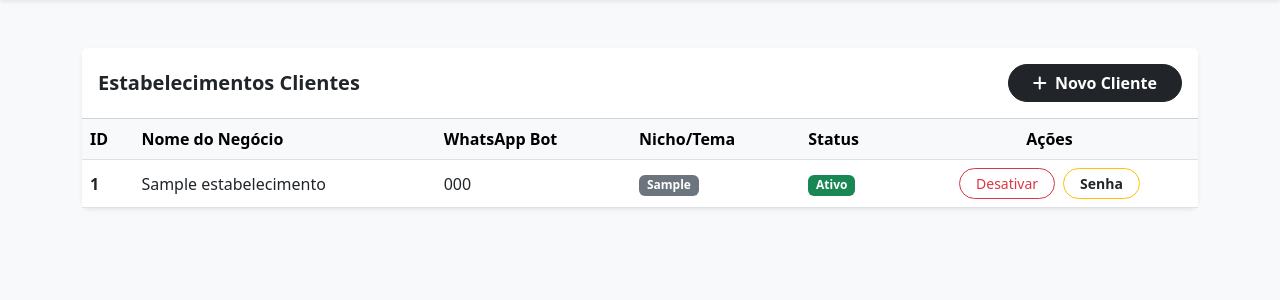
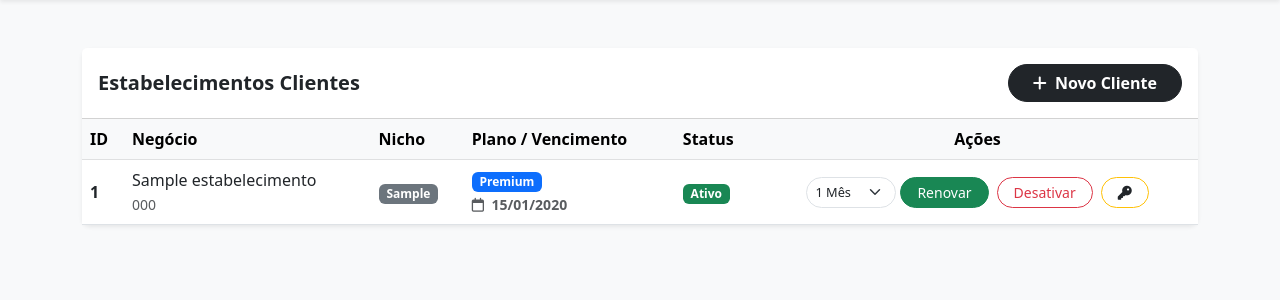
Before and after one commit to viniciusvpg/vpg_saas_manicure, a Flask app: template templates/painel_master.html in a window 1280 px wide. Shown: the part 56-356 px from the top of the page. Run offline with Flask 3, Linux system fonts and the light colour scheme; the template is opened without the code that fills it: values that come from a table or form of the project are taken from there, others are empty; tables that the repository leaves empty hold one stand-in row (values such as "Sample post").

Commit message:
Update painel_master.html

```diff
--- a/templates/painel_master.html
+++ b/templates/painel_master.html
@@ -37,9 +37,9 @@
                     <thead class="table-light text-secondary">
                         <tr>
                             <th>ID</th>
-                            <th>Nome do Negócio</th>
-                            <th>WhatsApp Bot</th>
-                            <th>Nicho/Tema</th>
+                            <th>Negócio</th>
+                            <th>Nicho</th>
+                            <th>Plano / Vencimento</th>
                             <th>Status</th>
                             <th class="text-center">Ações</th>
                         </tr>
@@ -48,8 +48,10 @@
                         {% for e in estabelecimentos %}
                         <tr>
                             <td class="fw-bold">{{ e.id }}</td>
-                            <td>{{ e.nome }}</td>
-                            <td>{{ e.telefone_bot }}</td>
+                            <td>
+                                {{ e.nome }}<br>
+                                <small class="text-muted">{{ e.telefone_bot }}</small>
+                            </td>
                             <td>
                                 {% if e.nicho == 'manicure' %}
                                     <span class="badge" style="background-color: #e87ba4;">Salão / Manicure</span>
@@ -61,6 +63,20 @@
                                     <span class="badge bg-secondary">{{ e.nicho }}</span>
                                 {% endif %}
                             </td>
+
+                            <td>
+                                {% if e.plano == 'Trial' %}
+                                    <span class="badge bg-warning text-dark border border-warning">Trial 7 Dias</span>
+                                {% else %}
+                                    <span class="badge bg-primary">Premium</span>
+                                {% endif %}
+                                <br>
+                                <small class="text-muted fw-bold">
+                                    <i class="fa-regular fa-calendar me-1"></i>
+                                    {{ e.data_vencimento.strftime('%d/%m/%Y') if e.data_vencimento else 'Sem data' }}
+                                </small>
+                            </td>
+
                             <td>
                                 {% if e.ativo %}
                                     <span class="badge bg-success">Ativo</span>
@@ -69,18 +85,28 @@
                                 {% endif %}
                             </td>
                             <td class="text-center">
-                                <div class="d-flex justify-content-center gap-2">
+                                <div class="d-flex justify-content-center align-items-center gap-2">
+
+                                    <form action="{{ url_for('mestre_renovar', id=e.id) }}" method="POST" class="d-flex gap-1 m-0">
+                                        <select name="meses" class="form-select form-select-sm rounded-pill" style="width: 90px; font-size: 0.8rem;">
+                                            <option value="1">1 Mês</option>
+                                            <option value="3">3 Meses</option>
+                                            <option value="6">6 Meses</option>
+                                            <option value="12">1 Ano</option>
+                                        </select>
+                                        <button type="submit" class="btn btn-sm btn-success rounded-pill px-3" title="Renovar Assinatura">Renovar</button>
+                                    </form>
 
                                     <form action="{{ url_for('toggle_estabelecimento', id=e.id) }}" method="POST" class="m-0">
                                         {% if e.ativo %}
-                                            <button type="submit" class="btn btn-sm btn-outline-danger rounded-pill px-3">Desativar</button>
+                                            <button type="submit" class="btn btn-sm btn-outline-danger rounded-pill px-3" title="Desativar Acesso do Cliente">Desativar</button>
                                         {% else %}
-                                            <button type="submit" class="btn btn-sm btn-success rounded-pill px-3">Ativar</button>
+                                            <button type="submit" class="btn btn-sm btn-success rounded-pill px-3" title="Reativar Acesso">Ativar</button>
                                         {% endif %}
                                     </form>
 
-                                    <button type="button" class="btn btn-sm btn-outline-warning rounded-pill px-3 text-dark fw-bold" data-bs-toggle="modal" data-bs-target="#modalSenha{{ e.id }}">
-                                        Senha
+                                    <button type="button" class="btn btn-sm btn-outline-warning rounded-pill px-3 text-dark fw-bold" data-bs-toggle="modal" data-bs-target="#modalSenha{{ e.id }}" title="Mudar Senha">
+                                        <i class="fa-solid fa-key"></i>
                                     </button>
                                 </div>
 
@@ -141,21 +167,15 @@
                                 <option value="rosa_classico">💖 Rosa Clássico</option>
                                 <option value="dourado_premium">💛 Dourado Premium</option>
                                 <option value="roxo_neon">💜 Roxo Neon</option>
+                                <option value="barbearia">💈 Barbearia Dark</option>
+                                <option value="manicure">💅 Manicure Clássica</option>
                             </select>
                         </div>
                     </div>
                     <div class="modal-footer bg-light">
                         <button type="button" class="btn btn-outline-secondary" data-bs-dismiss="modal">Cancelar</button>
-                        <button type="submit" class="btn btn-dark fw-bold">Ativar Cliente</button>
+                        <button type="submit" class="btn btn-dark fw-bold">Ativar Cliente (7 Dias Trial)</button>
                     </div>
-                </form>
-                <form action="{{ url_for('mestre_renovar', id=empresa.id) }}" method="POST" class="d-flex gap-2">
-                    <select name="meses" class="form-select form-select-sm" style="width: 100px;">
-                        <option value="1">1 Mês</option>
-                        <option value="3">3 Meses</option>
-                        <option value="6">6 Meses</option>
-                    </select>
-                    <button type="submit" class="btn btn-sm btn-success">Renovar</button>
                 </form>
             </div>
         </div>
```
